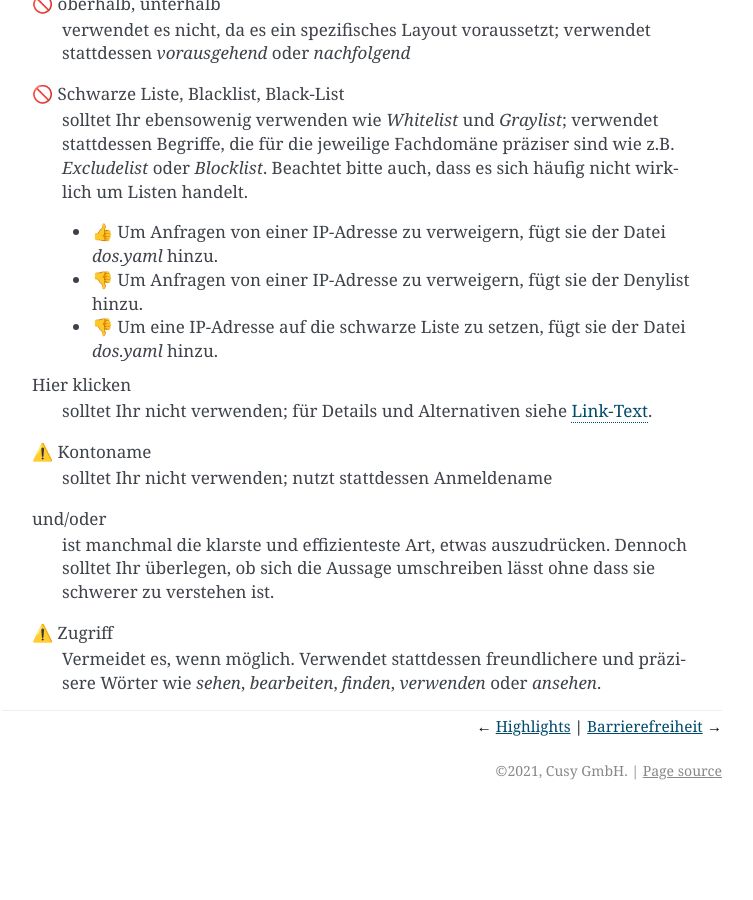
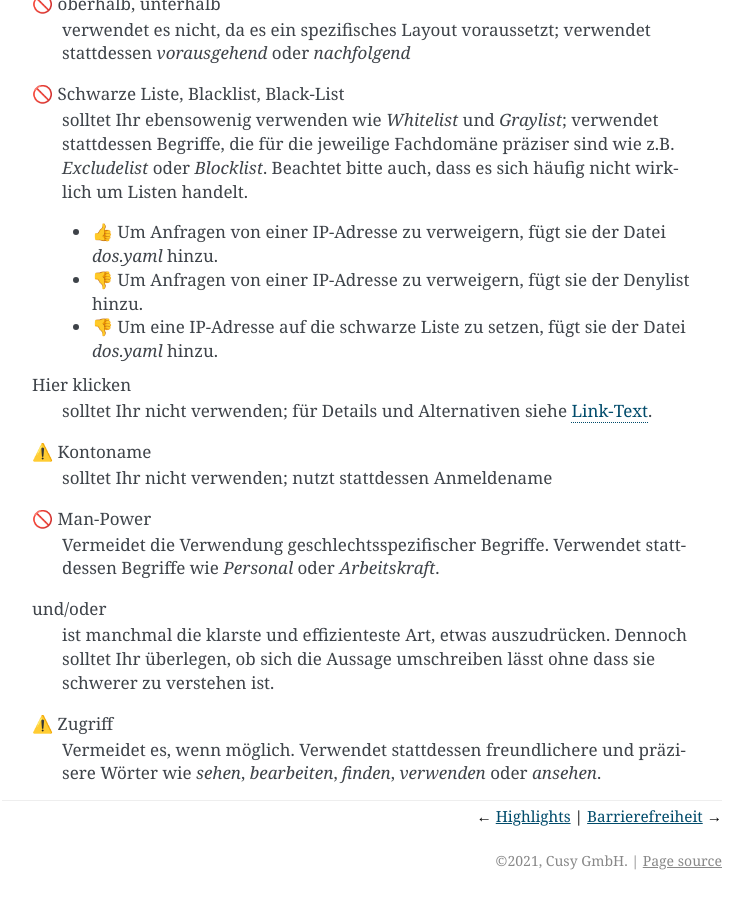
Before and after one commit to cusyio/cusy-design-system, a Sphinx documentation site: the page built from docs/writing/wordlist.rst, in a window 1280 px wide and 900 px high, scrolled down 1499 px. Shown: the whole window, without its empty margins (388-1141 px from the left). Built offline with Sphinx 7.4.7, drawn with Linux system fonts in a browser that asks for light colours; before the commit the page ends 2309 px from its top, so only the background shows below that.

Commit message:
Add man power on the words to avoid

```diff
--- a/docs/writing/wordlist.rst
+++ b/docs/writing/wordlist.rst
@@ -77,6 +77,9 @@ Hier klicken
     :doc:`link-text`.
 ⚠️ Kontoname
     solltet Ihr nicht verwenden; nutzt stattdessen Anmeldename
+🚫 Man-Power
+    Vermeidet die Verwendung geschlechtsspezifischer Begriffe. Verwendet
+    stattdessen Begriffe wie *Personal* oder *Arbeitskraft*.
 und/oder
     ist manchmal die klarste und effizienteste Art, etwas auszudrücken. Dennoch
     solltet Ihr überlegen, ob sich die Aussage umschreiben lässt ohne dass sie
```
